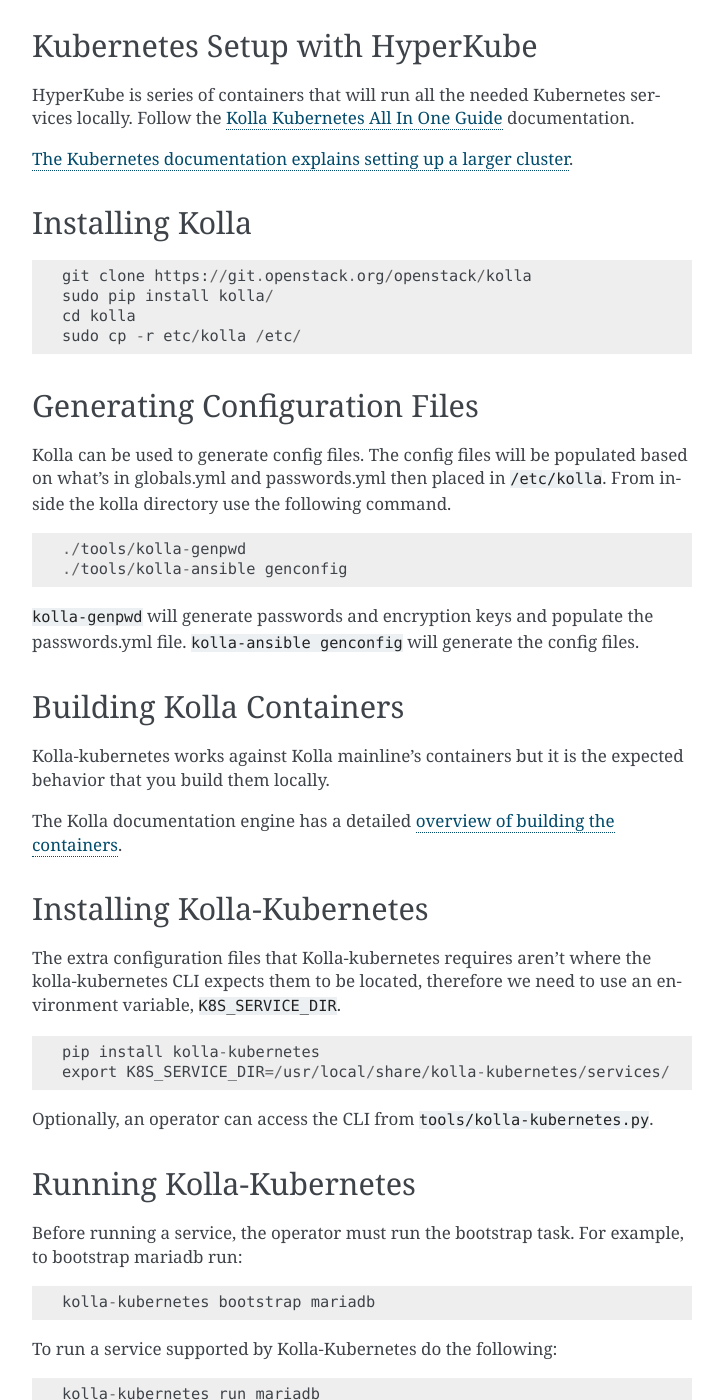
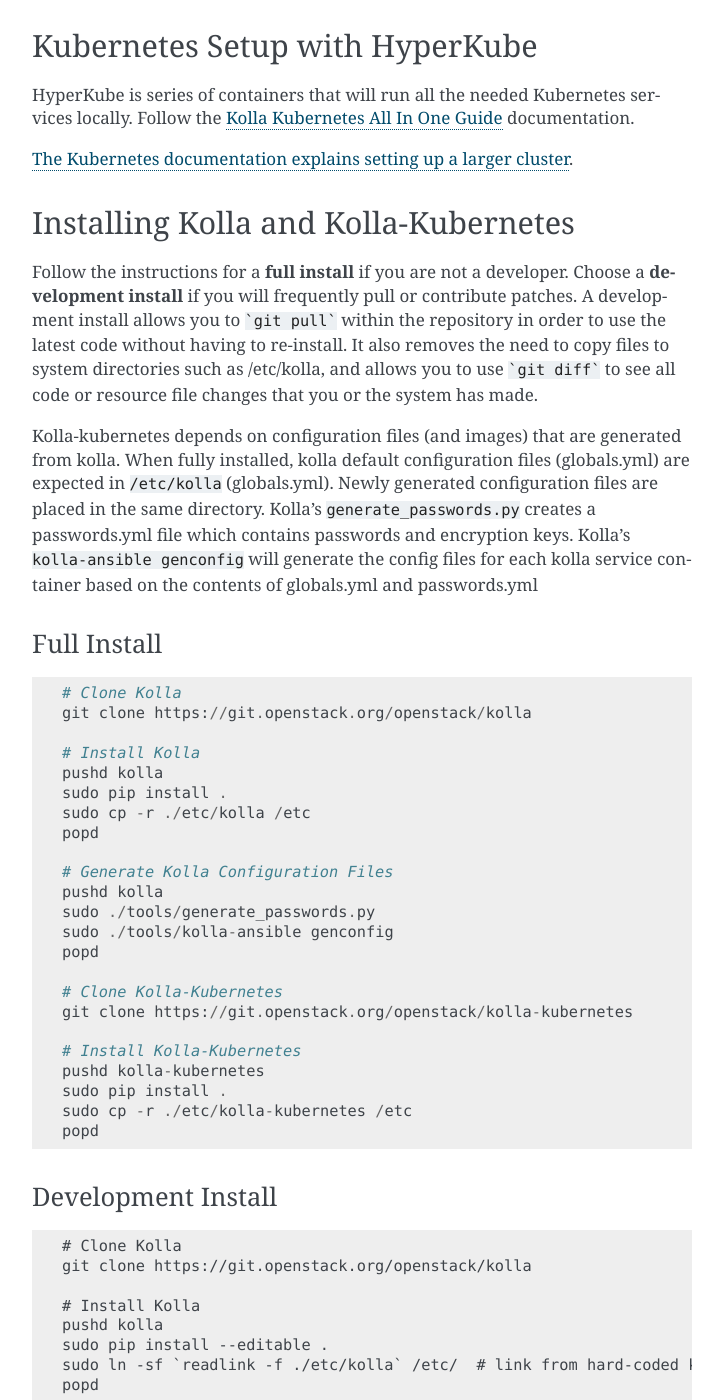
Before and after one commit to openstack-archive/kolla-kubernetes, a Sphinx documentation site: the page built from doc/source/quickstart.rst, in a window 1280 px wide and 1400 px high, scrolled down 1341 px. Shown: the whole window, without its empty margins (388-1111 px from the left). Built offline with Sphinx 7.4.7, drawn with Linux system fonts in a browser that asks for light colours; some of the changed text lies outside the part shown.

Commit message:
Update kolla-kubernetes installation instructions
- Provided options for "full install" and "development install".
- Full install is the normal system install
- Development install allows "git pull" within the repository in order
  to use the latest code without having to re-install.  It also
  removes the need to copy files to system directories such as
  /etc/kolla, and allows you to use "git diff" to see all code or
  resource file changes that you or the system has made.
- Fix: ./tools/kolla-genpwd is actually ./tools/generate_passwords.py
- Fix: Original "pip install" of kolla-kubernetes instructions would
  have installed from pypi instead of from the downloaded source.
- Removed instructions and need to set K8S_SERVICE_DIR, which is
  obsoleted by https://review.openstack.org/#/c/329676/
- Quickstart instructions now follow through to getting a working
  Keystone.

Change-Id: Id8bc74c9d3d8663e214e0ccb7a0fb397e3a7b93a
Partially-implements: blueprint documentation-initialization

````diff
--- a/doc/source/quickstart.rst
+++ b/doc/source/quickstart.rst
@@ -68,27 +68,95 @@ services locally.  Follow the :doc:`kubernetes-all-in-one` documentation.
 `The Kubernetes documentation explains setting up a larger cluster
 <http://kubernetes.io/docs/getting-started-guides/>`_.
 
-Installing Kolla
-================
+Installing Kolla and Kolla-Kubernetes
+=====================================
+
+Follow the instructions for a **full install** if you are not a developer.
+Choose a **development install** if you will frequently pull or contribute
+patches.  A development install allows you to ```git pull``` within the
+repository in order to use the latest code without having to re-install.  It
+also removes the need to copy files to system directories such as /etc/kolla,
+and allows you to use ```git diff``` to see all code or resource file changes
+that you or the system has made.
+
+Kolla-kubernetes depends on configuration files (and images) that are generated
+from kolla.  When fully installed, kolla default configuration files
+(globals.yml) are expected in ``/etc/kolla`` (globals.yml).  Newly generated
+configuration files are placed in the same directory.  Kolla's
+``generate_passwords.py`` creates a passwords.yml file which contains passwords
+and encryption keys.  Kolla's ``kolla-ansible genconfig`` will generate the
+config files for each kolla service container based on the contents of
+globals.yml and passwords.yml
+
+
+Full Install
+------------
 
 ::
 
+    # Clone Kolla
     git clone https://git.openstack.org/openstack/kolla
-    sudo pip install kolla/
-    cd kolla
-    sudo cp -r etc/kolla /etc/
 
-Generating Configuration Files
-==============================
+    # Install Kolla
+    pushd kolla
+    sudo pip install .
+    sudo cp -r ./etc/kolla /etc
+    popd
 
-Kolla can be used to generate config files.  The config files will be populated based on what's in globals.yml and passwords.yml then placed in ``/etc/kolla``.  From inside the kolla directory use the following command.
+    # Generate Kolla Configuration Files
+    pushd kolla
+    sudo ./tools/generate_passwords.py
+    sudo ./tools/kolla-ansible genconfig
+    popd
+
+    # Clone Kolla-Kubernetes
+    git clone https://git.openstack.org/openstack/kolla-kubernetes
+
+    # Install Kolla-Kubernetes
+    pushd kolla-kubernetes
+    sudo pip install .
+    sudo cp -r ./etc/kolla-kubernetes /etc
+    popd
+
+
+Development Install
+-------------------
 
 ::
 
-    ./tools/kolla-genpwd
-    ./tools/kolla-ansible genconfig
+    # Clone Kolla
+    git clone https://git.openstack.org/openstack/kolla
 
-``kolla-genpwd`` will generate passwords and encryption keys and populate the passwords.yml file.  ``kolla-ansible genconfig`` will generate the config files.
+    # Install Kolla
+    pushd kolla
+    sudo pip install --editable .
+    sudo ln -sf `readlink -f ./etc/kolla` /etc/  # link from hard-coded kolla path
+    popd
+
+    # Generate Kolla Configuration Files
+    pushd kolla
+    ./tools/generate_passwords.py
+    sudo ./tools/kolla-ansible genconfig
+    popd
+
+    # Clone Kolla-Kubernetes
+    git clone https://git.openstack.org/openstack/kolla-kubernetes
+
+    # Install Kolla-Kubernetes
+    pushd kolla-kubernetes
+    sudo pip install --editable .
+    popd
+
+
+Notes:
+
+- Ansible commands (e.g. kolla-ansible) targeting the local machine require
+  sudo because ansible creates /etc/.ansible_* files.
+- Executing local versions of kolla tools ```./tools/kolla-ansible``` instead
+  of from the system path, will locate resource files from relative locations
+  instead of system locations.
+- The development install will also work with Python virtual environments.
+
 
 Building Kolla Containers
 =========================
@@ -99,28 +167,28 @@ expected behavior that you build them locally.
 The Kolla documentation engine has a detailed `overview of building the
 containers <http://docs.openstack.org/developer/kolla/image-building.html>`_.
 
-Installing Kolla-Kubernetes
-===========================
+The brief summary is as follows::
 
-The extra configuration files that Kolla-kubernetes requires aren't where
-the kolla-kubernetes CLI expects them to be located, therefore we need to
-use an environment variable, ``K8S_SERVICE_DIR``.
+    pushd kolla
+    ./tools/build.py mariadb
+    ./tools/build.py memcached
+    ./tools/build.py kolla-toolbox
+    ./tools/build.py keystone
+    ./tools/build.py horizon
+    # ... <and so on>
+    popd
 
-::
-
-    pip install kolla-kubernetes
-    export K8S_SERVICE_DIR=/usr/local/share/kolla-kubernetes/services/
-
-Optionally, an operator can access the CLI from ``tools/kolla-kubernetes.py``.
 
 Running Kolla-Kubernetes
 ========================
 
-Before running a service, the operator must run the bootstrap task.
-For example, to bootstrap mariadb run::
+The following commands will allow you to bootstrap a running Horizon instance,
+including all of its dependencies.  Some kolla containers require
+bootstrapping, while others do not.::
 
-   kolla-kubernetes bootstrap mariadb
-
-To run a service supported by Kolla-Kubernetes do the following::
-
+    kolla-kubernetes bootstrap mariadb
     kolla-kubernetes run mariadb
+    kolla-kubernetes run memcached
+    kolla-kubernetes bootstrap keystone
+    kolla-kubernetes run keystone
+    kolla-kubernetes run horizon
````
